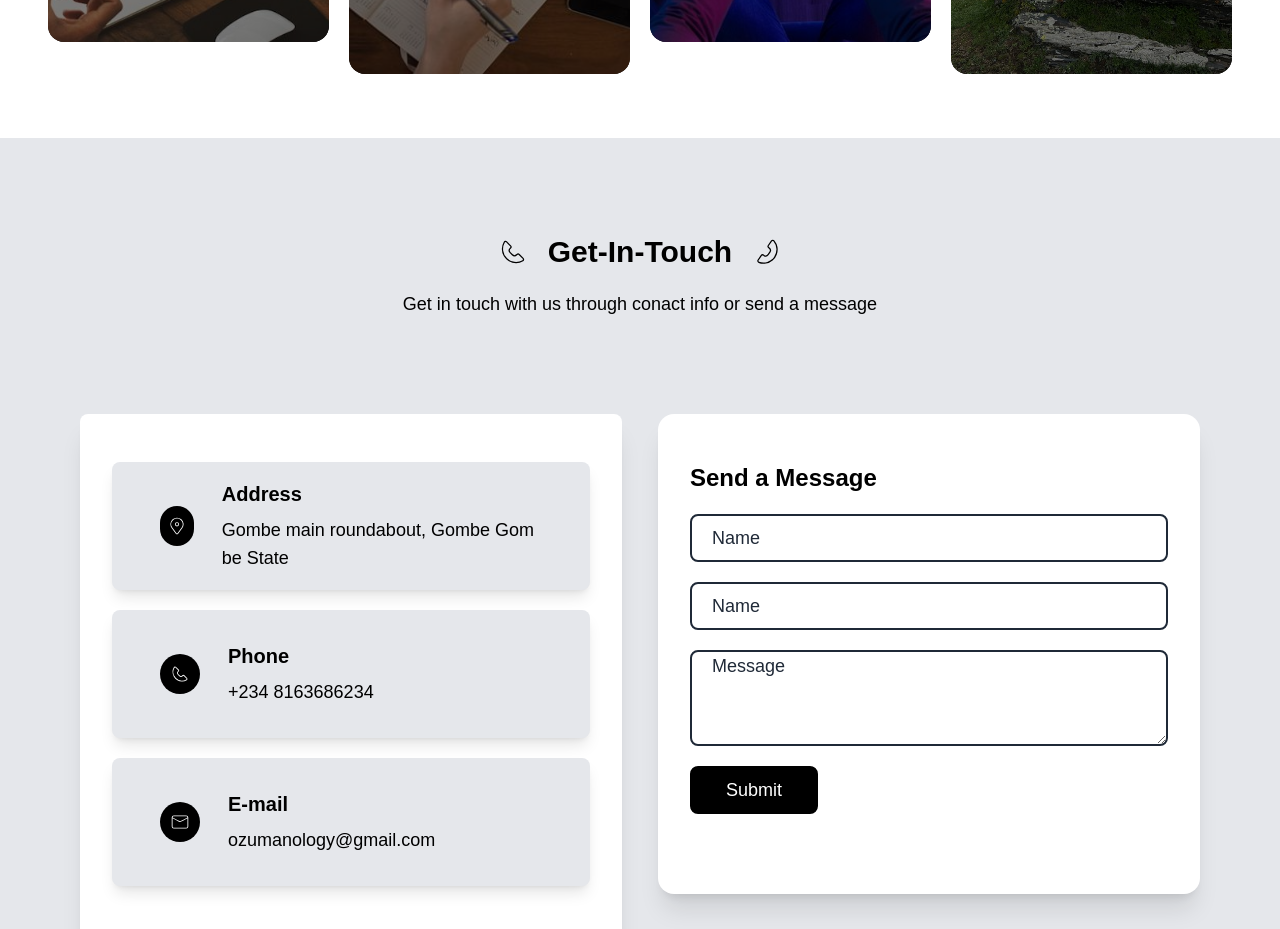
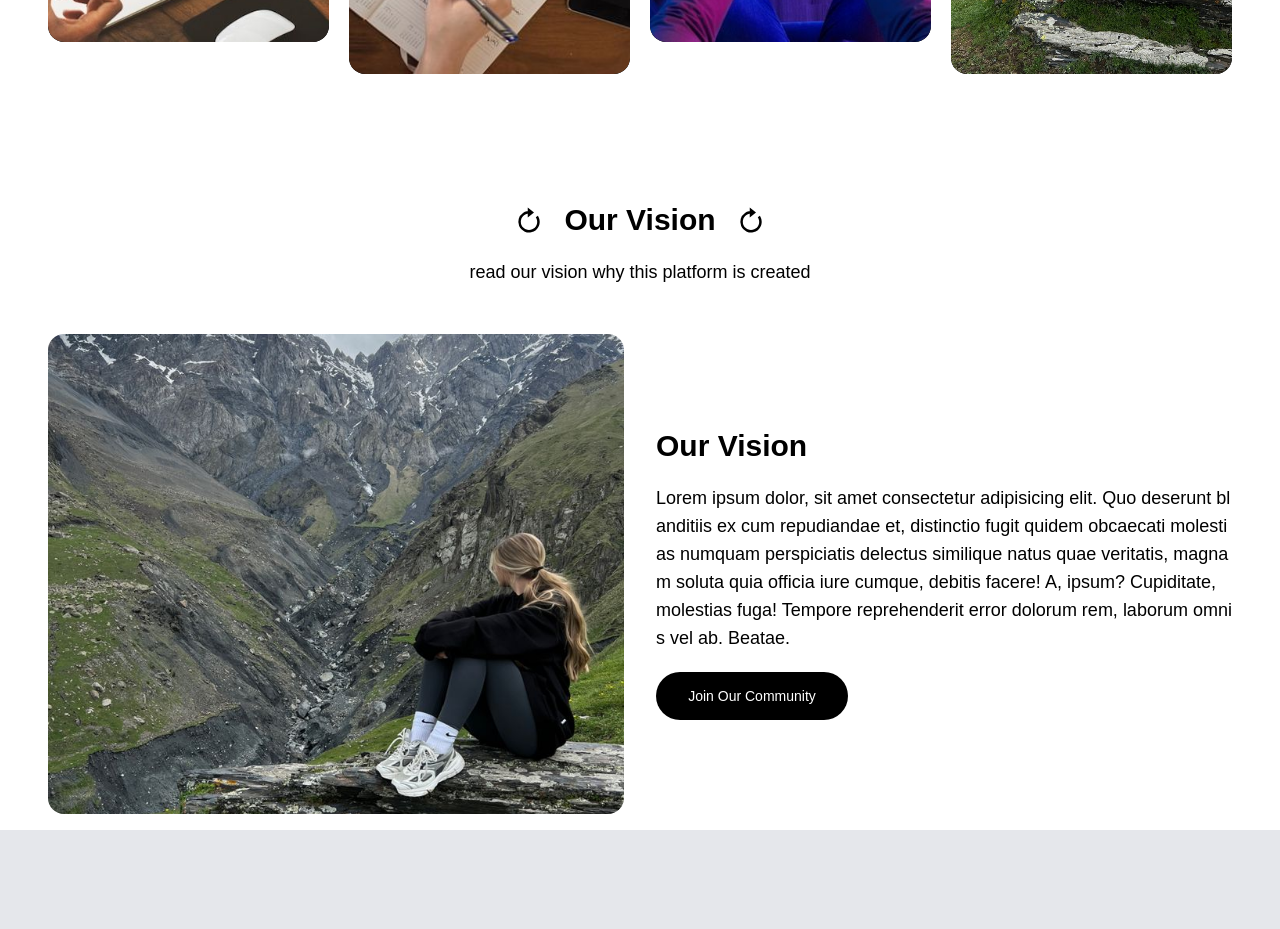
Before and after one commit to Ohzuma/Desk, a React (Create React App) app: page /article in a window 1280 px wide. Shown: the part 4060-4989 px from the top of the page. Built offline with nearby package versions, Linux system fonts and the light colour scheme.

Commit message:
blog post section

```diff
--- a/package.json
+++ b/package.json
@@ -9,6 +9,7 @@
     "react": "^18.3.1",
     "react-dom": "^18.3.1",
     "react-icons": "^5.2.1",
+    "react-router": "^6.26.1",
     "react-scripts": "5.0.1",
     "web-vitals": "^2.1.4"
   },
--- a/src/App.js
+++ b/src/App.js
@@ -1,21 +1,30 @@
 import './index.css'
 import Index from './Homepage';
-import Contributors from './contributors/Contributors';
 import About from './About/About';
 import Service from './Service/Service';
 import Blog from './Blog/Blog';
 import Contact from './Contact/Contact';
 import Footer from './Component/Footer/Footer';
 import Nav from './Component/Navbar/Nav'
+import Vision from './Vision/Vision';
+// import { createRoot } from "react-dom/client";
+// import {
+//   createBrowserRouter,
+//   RouterProvider,
+//   Route,
+//   Link,
+// } from "react-router-dom";
+
 function App() {
   return (
     <div className='relative'>
       <Nav/>
 <Index />
-<Contributors/>
+
 <About/>
 <Service/>
 <Blog/>
+<Vision/>
 <Contact/>
 <Footer/>
     </div>
--- a/src/Blog/Blog.jsx
+++ b/src/Blog/Blog.jsx
@@ -9,13 +9,13 @@ import pic4 from '../Asset/img/hike.jpeg'
 const Blog = () => {
 
   return (
-    <section className='px-[1rem] sm:px-[3rem]  py-[4rem]'>
+    <section className='px-1 sm:px-[3rem]  py-[4rem]'>
         <header className='flex flex-col items-center justify-center py-[3rem]'>
        <h1 className='text-3xl font-bold flex items-center gap-5'> <span><BsSignpost2 /></span> Our Blog <span><BsSignpost2 /></span></h1>
        <p className='text-lg text-center'>Some Our Article From Different Writters</p>
        </header>
 
-       <div className='grid grid-cols-1 md:grid-cols-3 lg:grid-cols-4 gap-3 md:gap-5'>
+       <div className='grid grid-cols-2 md:grid-cols-3 lg:grid-cols-4 gap-2 md:gap-5'>
         <BlogCard img={pic1} title={'The Last Subber'} date={'2/9/2024'} read={'3'} author={'Peter Smith'} />
         <BlogCard mt={'mt-[2rem]'} img={pic2} title={'Manifestation of the sons God'} date={'5/9/2024'} read={'10'} author={'John Doe'} />
         <BlogCard img={pic3} title={'My Last Meal'} date={'9/9/2024'} read={'5'} author={'Lily Lily'} />
--- a/src/Component/Card.jsx
+++ b/src/Component/Card.jsx
@@ -27,12 +27,12 @@ export const Card = ({pic,title,desc}) => {
  export const BlogCard =({mt,title,img,date,read,author})=>{
     return(
         <>
-        <div className={`h-[27rem] md:h-[31rem]  bg-black relative rounded-2xl group overflow-hidden ${mt}`}>
+        <div className={`h-[24rem] md:h-[31rem]  bg-black relative rounded-2xl group overflow-hidden ${mt}`}>
           <img src={img} alt="pic"  className='h-full w-full  object-cover rounded-2xl' />
-          <div className='absolute  h-full w-full bg-black/50 top-0 left-0 right-0 rounded-2xl'></div>
+          <div className='absolute  h-full w-full bg-black/0 top-0 left-0 right-0 rounded-2xl'></div>
           <div className='absolute bottom-0 md:-bottom-[30rem] md:group-hover:bottom-0 transition-all delay-100 group-hover:transition-all left-0 right-0
            bg-black/90 rounded-br-2xl rounded-bl-2xl
-            text-white h-[13rem] md:h-[10rem] px-3 py-4 flex flex-col gap-1 justify-center'>
+            text-white h-[10rem] md:h-[10rem] px-3 py-4 flex flex-col gap-1 justify-center'>
               <p className='flex items-center gap-2'>
                 <span className='font-bold text-lg'><CiCalendarDate /></span>
                 <span className='font-thin text-[1rem]  '>{date}</span></p>
--- a/src/Component/Footer/Footer.jsx
+++ b/src/Component/Footer/Footer.jsx
@@ -4,7 +4,7 @@ const Footer = () => {
   return (
     <section className=' mt-[9rem] relative   w-full h-full lg:h-[20rem] footer '>
      <div className='w-full px-[1rem] md:px-[4rem] h-full  py-[3rem]
-     grid grid-cols-1 gap-8 place-content-center lg:grid-cols-4 md:grid-cols-2 sm:grid-cols-2'>
+     grid grid-cols-1 place-items-center gap-8 place-content-center lg:grid-cols-4 md:grid-cols-2 sm:grid-cols-2'>
 <div className="footer-items">
     <h3>Site Roadmap</h3>
     <ul className="footer-links">
--- a/src/Homepage/index.jsx
+++ b/src/Homepage/index.jsx
@@ -1,6 +1,7 @@
 import React from 'react'
 
 import {Button} from '../Component/Button'
+import Contributors from '../contributors/Contributors'
 // import Hike from '../Asset/img/hike.jpeg'
 const Index = () => {
   return (
@@ -28,6 +29,7 @@ Join our community of hikers and find the perfect trail for get expert advice,de
 
     </div>
       </section>
+      <Contributors/>
     </div>
   )
 }
--- /dev/null
+++ b/src/Vision/Vision.jsx
@@ -0,0 +1,33 @@
+import React from 'react'
+import pic from '../Asset/img/hike.jpeg'
+import {Button} from '../Component/Button'
+import { BiRevision } from 'react-icons/bi'
+const Vision = () => {
+  return (
+    <section className='px-[1rem] sm:px-[3rem] py-[1rem]  '>
+   <header className='flex flex-col items-center justify-center py-[3rem]'>
+       <h1 className='text-3xl font-bold flex items-center gap-5'> <span><BiRevision /></span> Our Vision <span><BiRevision /></span></h1>
+       <p className='text-lg text-center'>read our vision why this platform is created</p>
+       </header>
+
+     <div className='grid grid-cols-1 sm:grid-cols-2 gap-8 place-items-center place-content-center justify-items-center'>
+        <div className='h-[30rem] max-w-[35rem] sm:w-full md:max-w-full rounded-[2rem]'>
+            <img src={pic} alt="about our company" className='h-full w-full rounded-[1rem] object-cover' />
+        </div>
+        <div className='flex flex-col gap-5'>
+            <h1 className='text-3xl font-bold'>Our Vision</h1>
+            <p className='text-lg break-all'>Lorem ipsum dolor, sit amet consectetur adipisicing elit.
+                Quo deserunt blanditiis ex cum repudiandae et, distinctio
+                 fugit quidem obcaecati molestias numquam perspiciatis delectus
+                 similique natus quae veritatis, magnam soluta quia officia iure
+                  cumque, debitis facere! A, ipsum? Cupiditate, molestias
+                fuga! Tempore reprehenderit error dolorum rem, laborum omnis vel
+                ab. Beatae.</p>
+               <Button   text={'Join Our Community'}/>
+        </div>
+     </div>
+    </section>
+  )
+}
+
+export default Vision
--- a/src/index.css
+++ b/src/index.css
@@ -7,6 +7,7 @@
 html{
     overflow-x: hidden;
     background-color: #fff;
+    scroll-behavior: smooth;
 }
 body{
     background-color: #fff;
@@ -115,16 +116,16 @@ form div input::placeholder,form div textarea::placeholder{
     @apply text-gray-800
 }
 .footer-items{
-    @apply flex flex-col gap-8
+    @apply flex flex-col gap-8 sm:justify-start sm:items-start items-center justify-center
 }
 .footer-items h3{
-    @apply text-xl font-medium
+    @apply text-2xl font-bold
 }
 .footer-links{
-    @apply flex flex-col gap-3
+    @apply flex flex-col gap-3 items-center justify-center sm:items-start sm:justify-normal
 }
 .footer-links li{
-    @apply text-lg
+    @apply sm:text-lg text-xl
 }
 .footer-links li{
     @apply   hover:underline hover:underline-offset-2 hover:transition-all transition-all
```
Also changed, not shown: 1 other file (tests, documents, lock files or other folders).
